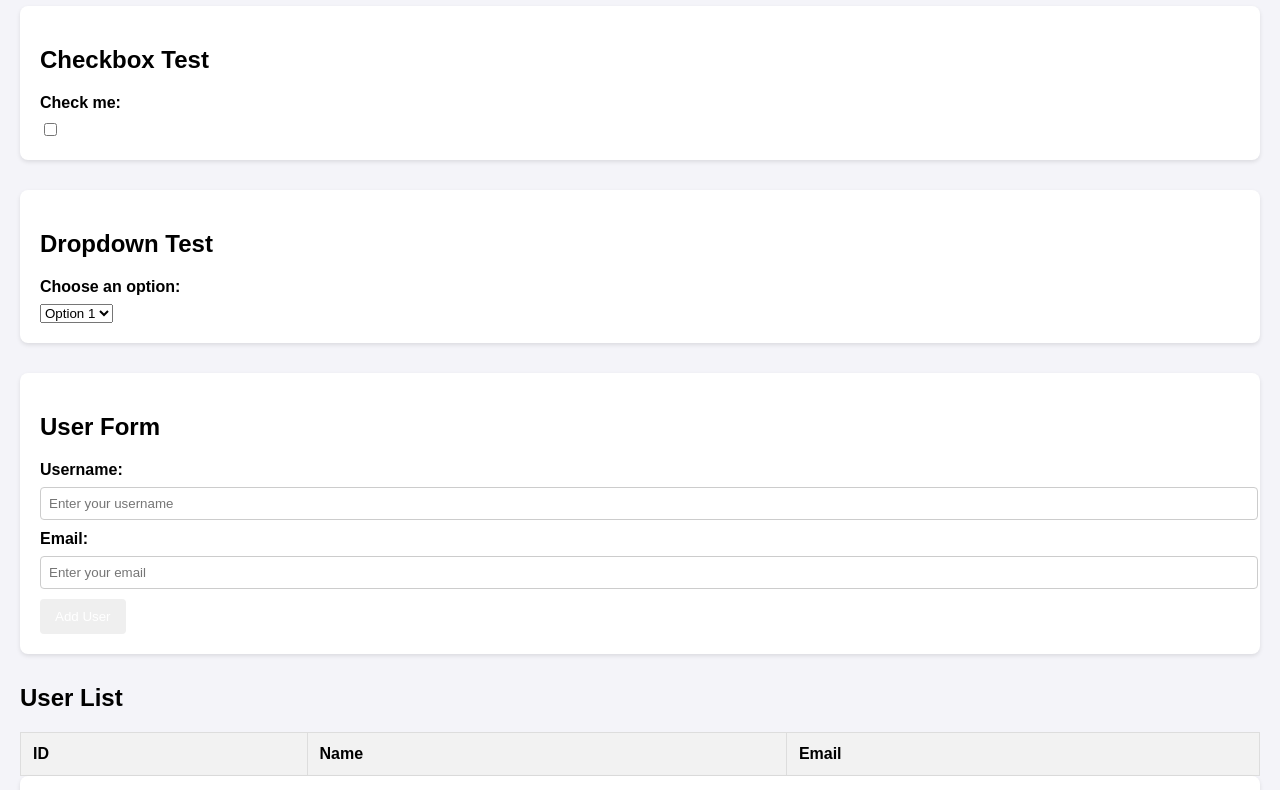
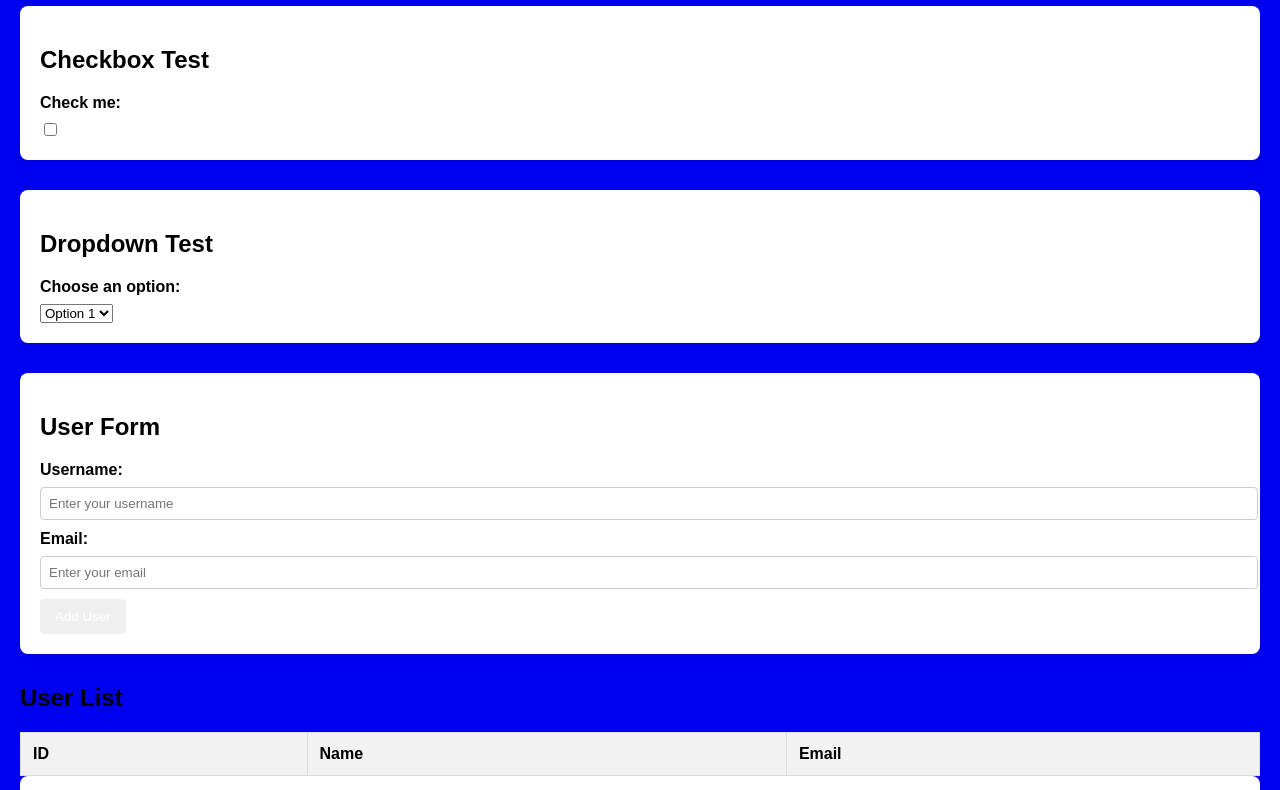
Before and after one commit to 223Mariya223/sample-app, a website: page index.html in a window 1280 px wide. Shown: the part 132-922 px from the top of the page. Drawn offline with Linux system fonts and the light colour scheme; no server answers.

Commit message:
updated css

```diff
--- a/index.html
+++ b/index.html
@@ -5,7 +5,7 @@
   <meta name="viewport" content="width=device-width, initial-scale=1.0">
   <title>Sample Test Page</title>
   <style>
-    body { font-family: Arial, sans-serif; margin: 20px; background-color: #f4f4f9; }
+    body { font-family: Arial, sans-serif; margin: 20px; background-color: #0000f1; }
     h1, h2 { color: rgb(0, 0, 0); }
     .form-section, .list-section { margin-bottom: 30px; padding: 20px; background-color: #fff; border-radius: 8px; box-shadow: 0 2px 4px rgba(0, 0, 0, 0.1); }
     label { display: block; margin-bottom: 8px; font-weight: bold; }
```
